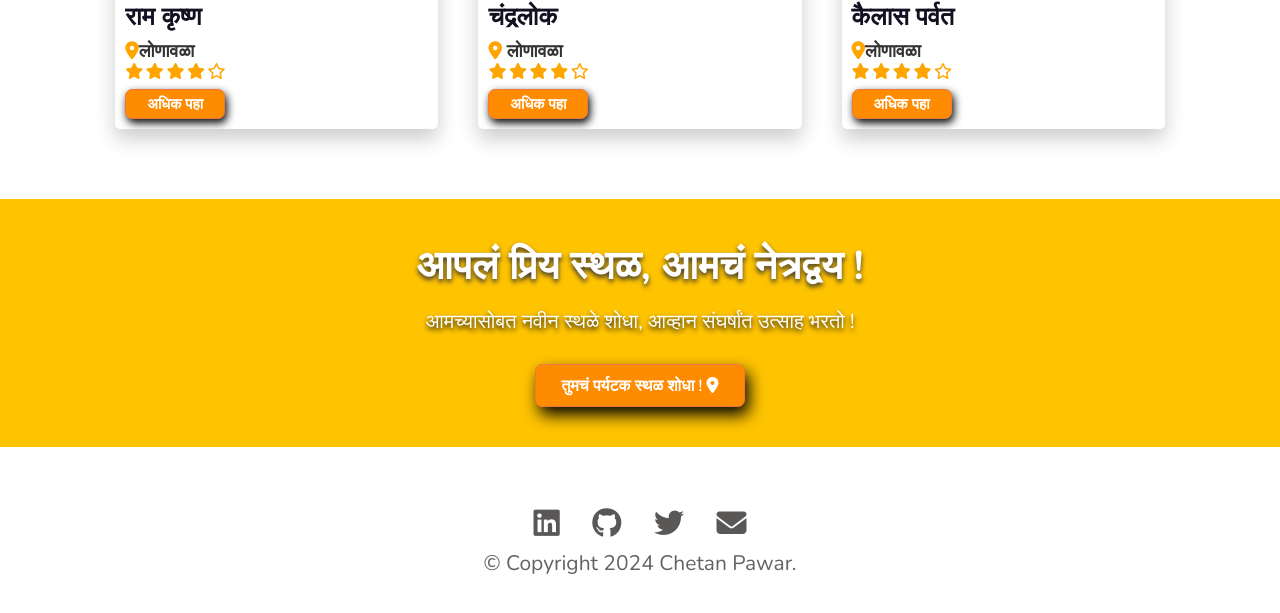
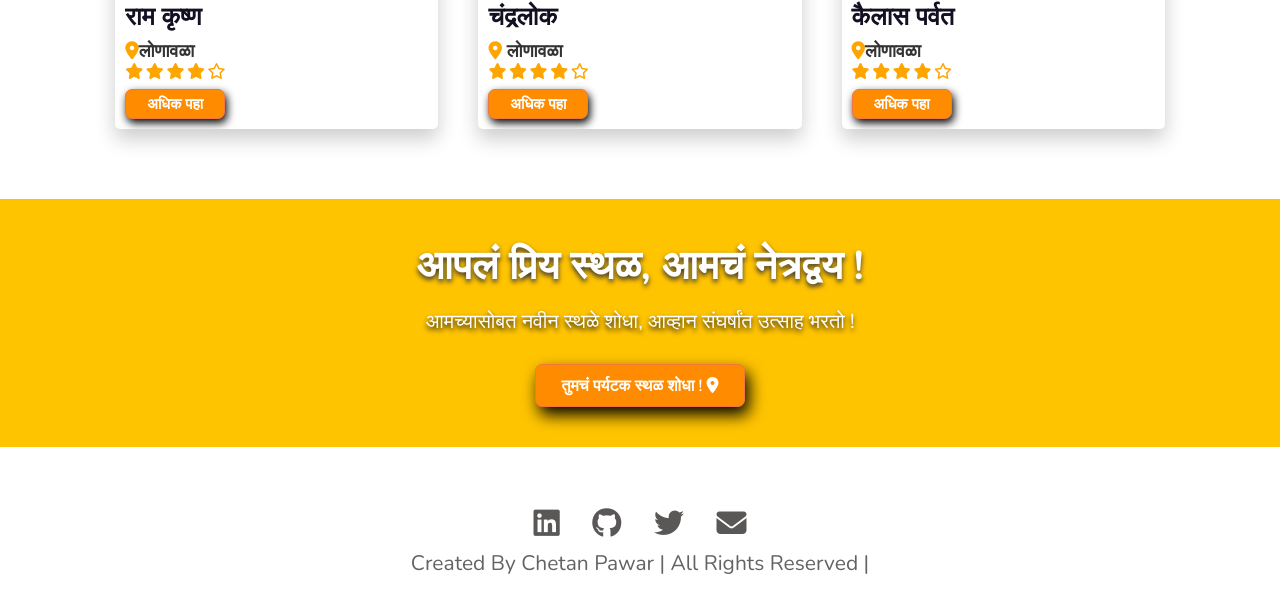
Before and after one commit to chetanpawar29/Travel_Planner, a website: page DelaAdventure.htm in a window 1280 px wide. Shown: the part 3319-3932 px from the top of the page. Drawn offline with nearby package versions, Linux system fonts and the light colour scheme.

Commit message:
Update footer

```diff
--- a/DelaAdventure.htm
+++ b/DelaAdventure.htm
@@ -359,7 +359,7 @@
         <a href=""><i class="fa-brands fa-twitter fa-lg"></i></a>
         <a href=""><i class="fa-solid fa-envelope fa-lg"></i></a>
         <br>
-        <a href="https://in.linkedin.com/in/chetan-pawar-a023a2240"><p>© Copyright 2024 Chetan Pawar.</p></a>
+        <a href="https://in.linkedin.com/in/chetan-pawar-a023a2240"><p>Created by Chetan Pawar | all rights reserved |</p></a>
 
       </section>
 
```
Also changed, not shown: DudhSagar.htm (+1 -1 lines), Eelora.htm (+1 -1 lines), GateOfIndia.htm (+1 -1 lines), Marine Drive.htm (+1 -1 lines), Raygad.htm (+1 -1 lines), ShirdiWater.htm (+1 -1 lines), Sihgad Fort.htm (+1 -1 lines), Trambakeshvar.htm (+1 -1 lines), abolabeach.htm (+1 -1 lines), akshardham.htm (+1 -1 lines), gorewada.htm (+1 -1 lines), havamahal.htm (+1 -1 lines), index.htm (+1 -1 lines), mahakaleshwarTemple.htm (+1 -1 lines), 4 more files.
